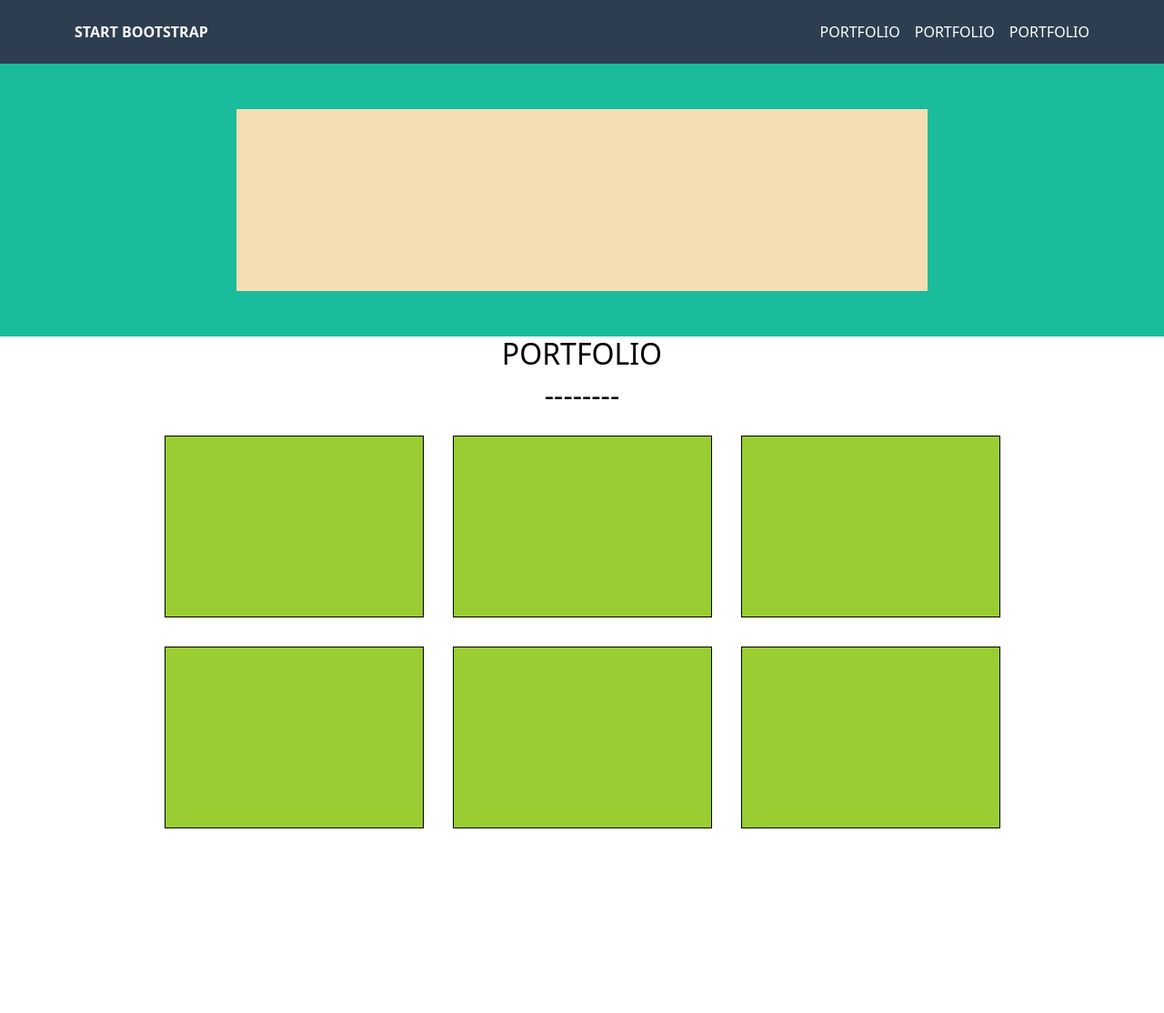
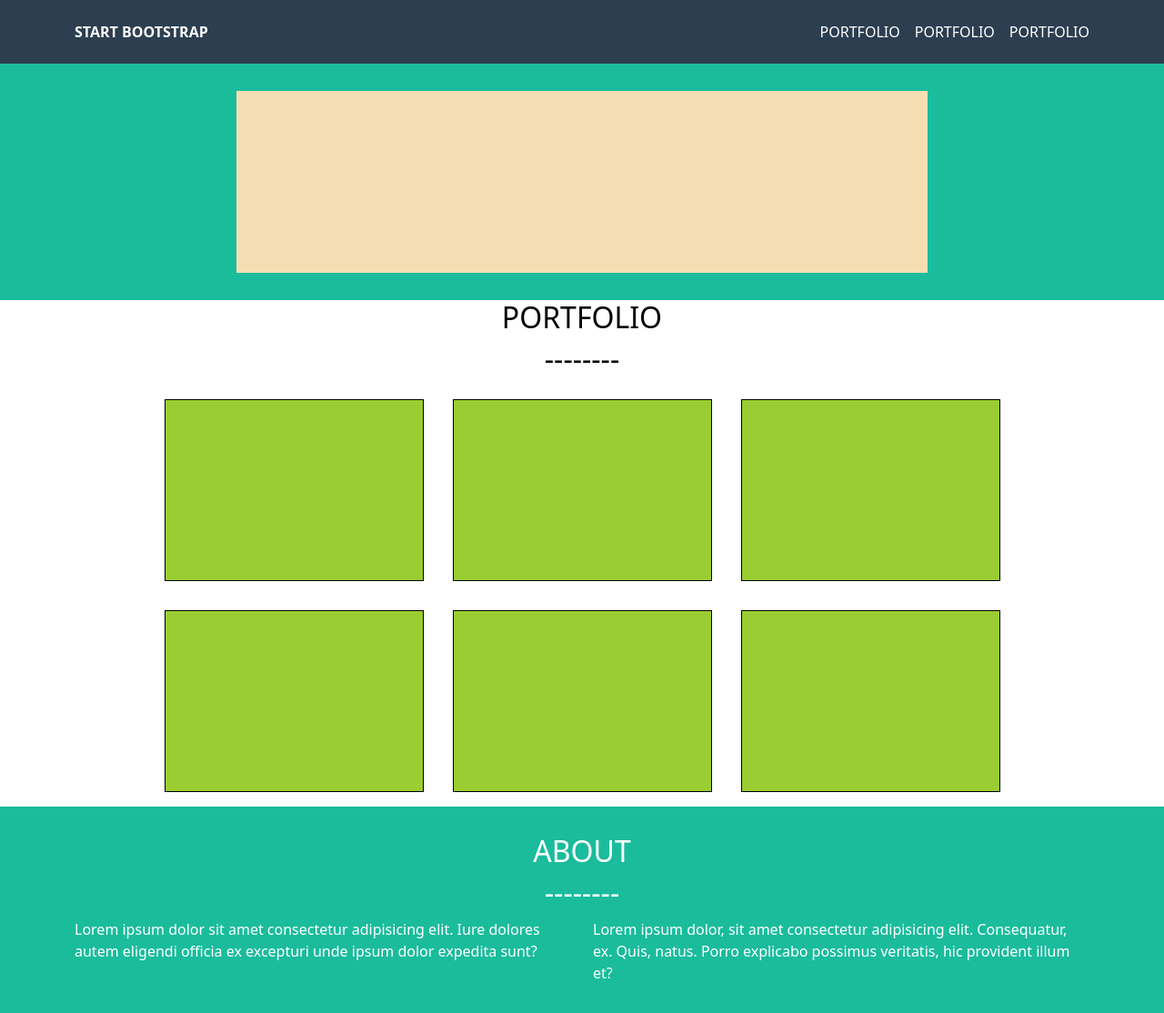
Before and after one commit to GinoGreen/html-css-bootstrap-freelancer, a plain HTML site: page index.html in a window 1280 px wide. Shown: the whole page at 91% size. Before the commit the page ends 927 px from the top, so only its background shows below. Drawn offline with nearby package versions, Linux system fonts and the light colour scheme.

Commit message:
about section

```diff
--- a/css/style.css
+++ b/css/style.css
@@ -18,9 +18,10 @@ a:visited {
    color: #FFF;
 }
 
-.jumbotron {
-   padding-top: 50px;
-   padding-bottom: 50px;
+section.jumbotron,
+section.about {
+   padding-top: 30px;
+   padding-bottom: 30px;
    background-color: #1ABC9C;
 }
 
--- a/index.html
+++ b/index.html
@@ -80,7 +80,31 @@
 
       </section>
 
-      <section class="about"></section>
+      <section class="about">
+         <div class="container">
+
+            <div class="row">
+               <div class="col-12 text-center">
+                  <h2 class="text-uppercase">about
+                  </h2>
+               </div>
+               <div class="col-12 text-center">
+                  <h2 class="text-uppercase">
+                     --------
+                  </h2>
+               </div>
+            </div>
+            <div class="row">
+               <div class="col-12 col-md-6">
+                  <p>Lorem ipsum dolor sit amet consectetur adipisicing elit. Iure dolores autem eligendi officia ex excepturi unde ipsum dolor expedita sunt?</p>
+               </div>
+               <div class="col-12 col-md-6">
+                  <p>Lorem ipsum dolor, sit amet consectetur adipisicing elit. Consequatur, ex. Quis, natus. Porro explicabo possimus veritatis, hic provident illum et?</p>
+               </div>
+            </div>
+
+         </div>
+      </section>
 
       <section class="contact_me"></section>
 
```
